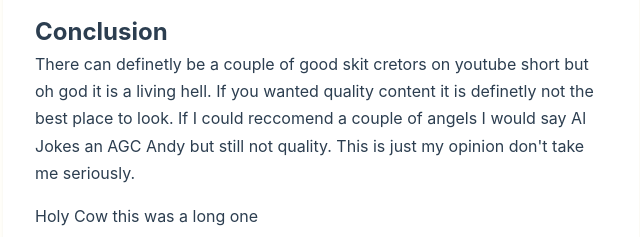
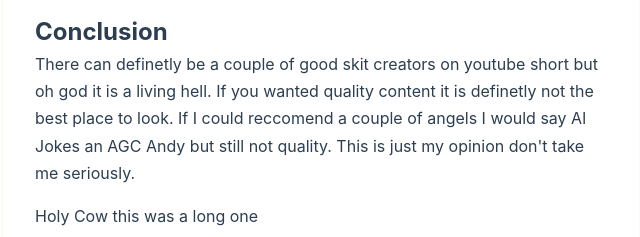
Before and after one commit to Duckleader6/Blog, a plain HTML site: page posts/post-8.html in a window 1280 px wide. Shown: the part 1441-1678 px from the top of the page, 319-959 px from the left. Drawn offline with Linux system fonts and the light colour scheme.

Commit message:
fixed typo

```diff
--- a/posts/post-8.html
+++ b/posts/post-8.html
@@ -24,7 +24,7 @@
             <h2>AGC Andy</h2>
             <p>I mean he is kinda mid. Definetly does make jokes that land for me so he is an angel among others. The difference between him and the others is his goal is to make jokes, not get views. Obviously he wants views but at least he does it in a funny way.</p>
             <h2>Conclusion</h2>
-            <p>There can definetly be a couple of good skit cretors on youtube short but oh god it is a living hell. If you wanted quality content it is definetly not the best place to look. If I could reccomend a couple of angels I would say Al Jokes an AGC Andy but still not quality. This is just my opinion don't take me seriously.</p>
+            <p>There can definetly be a couple of good skit creators on youtube short but oh god it is a living hell. If you wanted quality content it is definetly not the best place to look. If I could reccomend a couple of angels I would say Al Jokes an AGC Andy but still not quality. This is just my opinion don't take me seriously.</p>
             <p>Holy Cow this was a long one</p>
             <p>Have a terrible day :)</p>
             <p>4/13/26</p>
```
